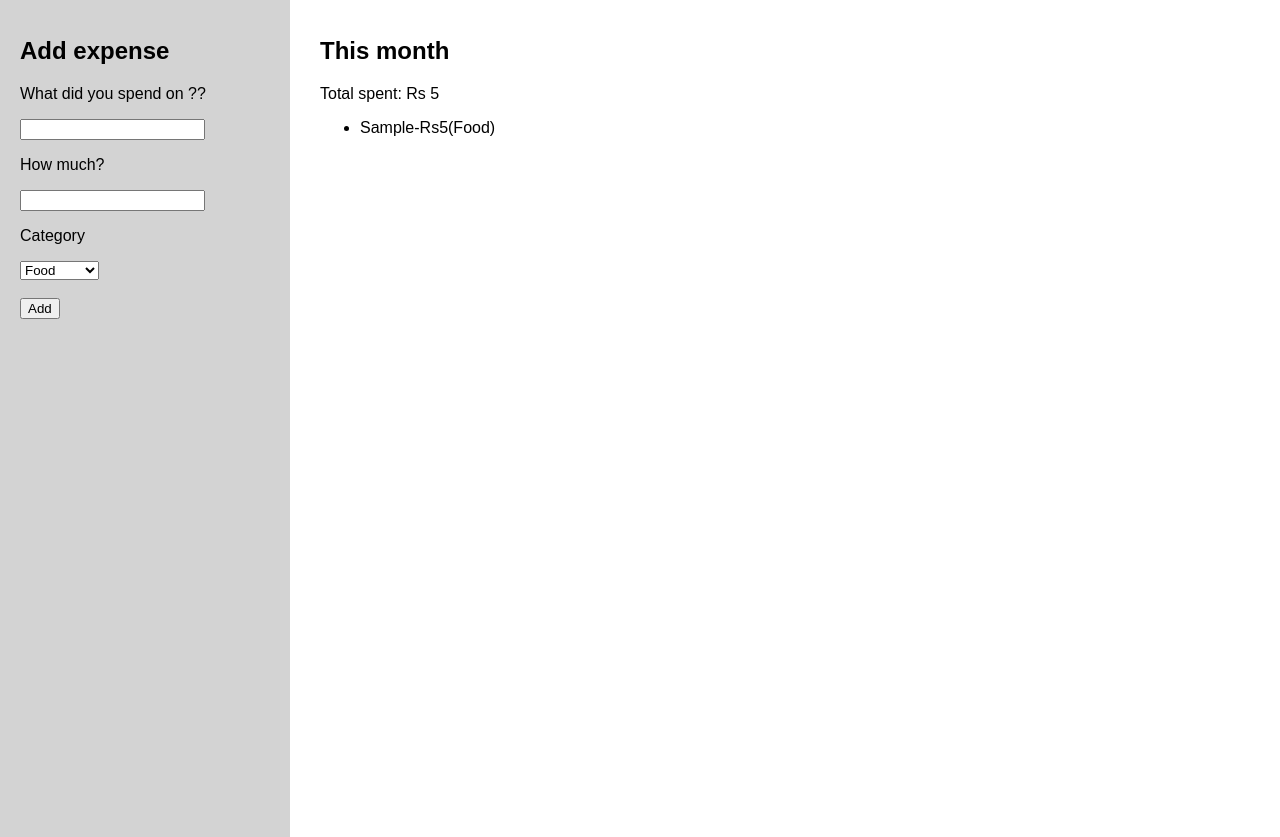
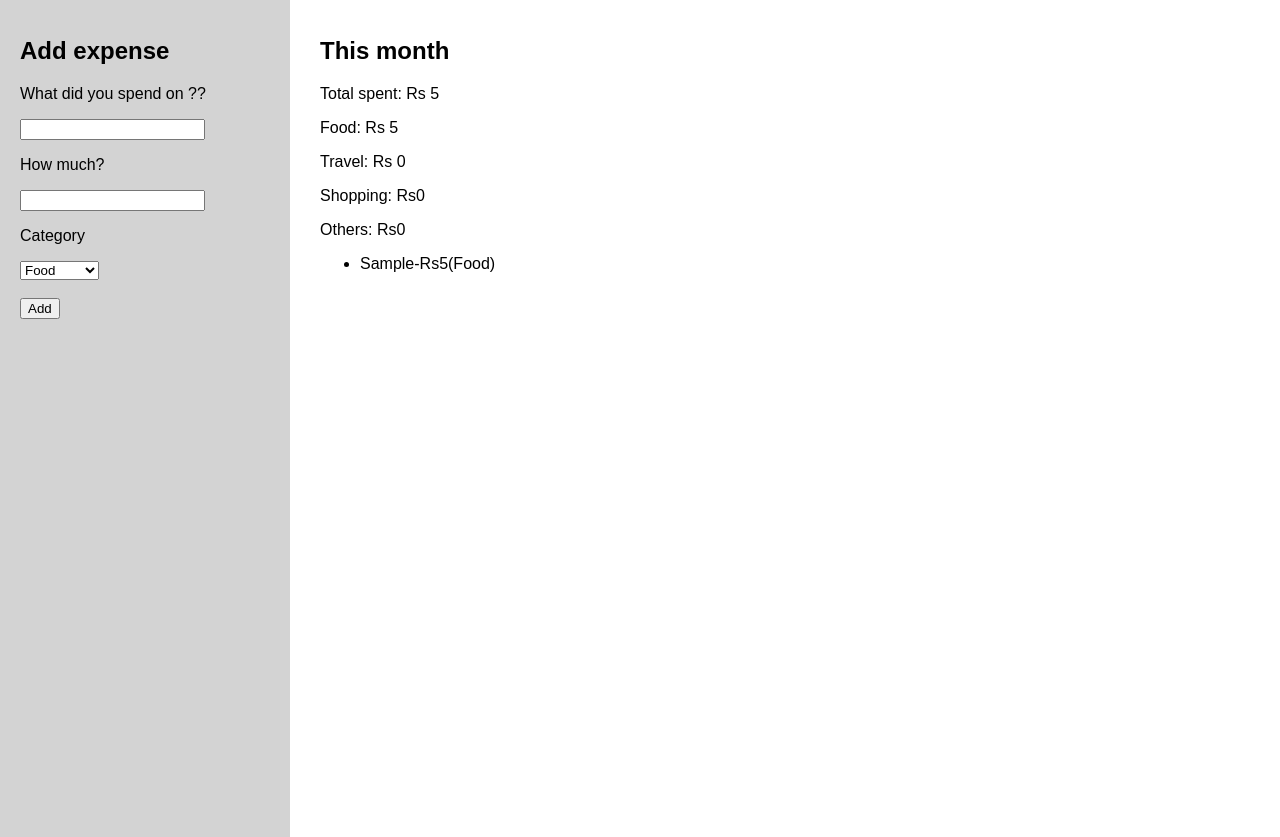
Before and after one commit to srivathsa12/expense_tracker, a plain HTML site: page index.html in a window 1280 px wide. Both pictures are taken after typing "Sample", "5" into the empty fields and a click on the button "Add". Shown: the part 70-907 px from the top of the page. Drawn offline with Linux system fonts and the light colour scheme.

Commit message:
added category totals

```diff
--- a/index.html
+++ b/index.html
@@ -57,11 +57,20 @@
         <div id="main">
             <h2>This month</h2>
             <p>Total spent: Rs <span id="total">0</span></p>
+            <p>Food: Rs <span id="foodTotal">0</span></p>
+            <p>Travel: Rs <span id="travelTotal">0</span></p>
+            <p>Shopping: Rs<span id="shoppingTotal">0</span></p>
+            <p>Others: Rs<span id="otherTotal">0</span></p>
             <ul id="list"></ul>
         </div>
+
         <script>
         var addBtn = document.getElementById("addBtn");
         var totalSpent = 0
+        var food = 0
+        var travel = 0
+        var shopping = 0
+        var other = 0
 
         addBtn.onclick = function(){
             var name = document.getElementById("useName").value;
@@ -81,6 +90,20 @@
             totalSpent = totalSpent + Number(amount);
             document.getElementById("total").innerText = totalSpent;
 
+            if (category == "Food"){
+                food = food + Number(amount);
+                document.getElementById("foodTotal").innerText = food;
+            } else if (category == "Travel"){
+                travel = travel + Number(amount);
+                document.getElementById("travelTotal").innerText = travel;
+            }else if (category == "Shopping"){
+                shopping = shopping + Number(amount);
+                document.getElementById("shoppingTotal").innerText = shopping;
+            }else {
+                other = other + Number(amount);
+                document.getElementById("otherTotal").innerText = other
+            }
+
             document.getElementById("useName").value = "";
             document.getElementById("amount").value = "";
 
```
